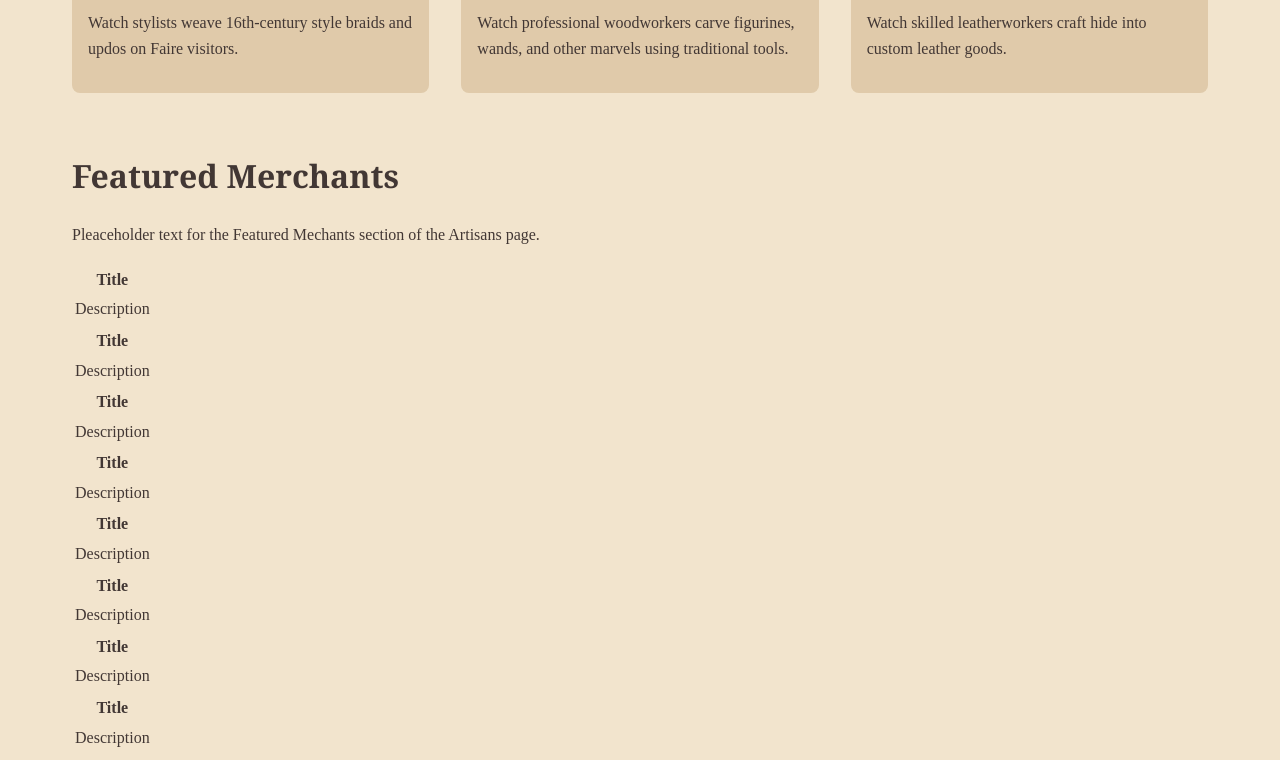
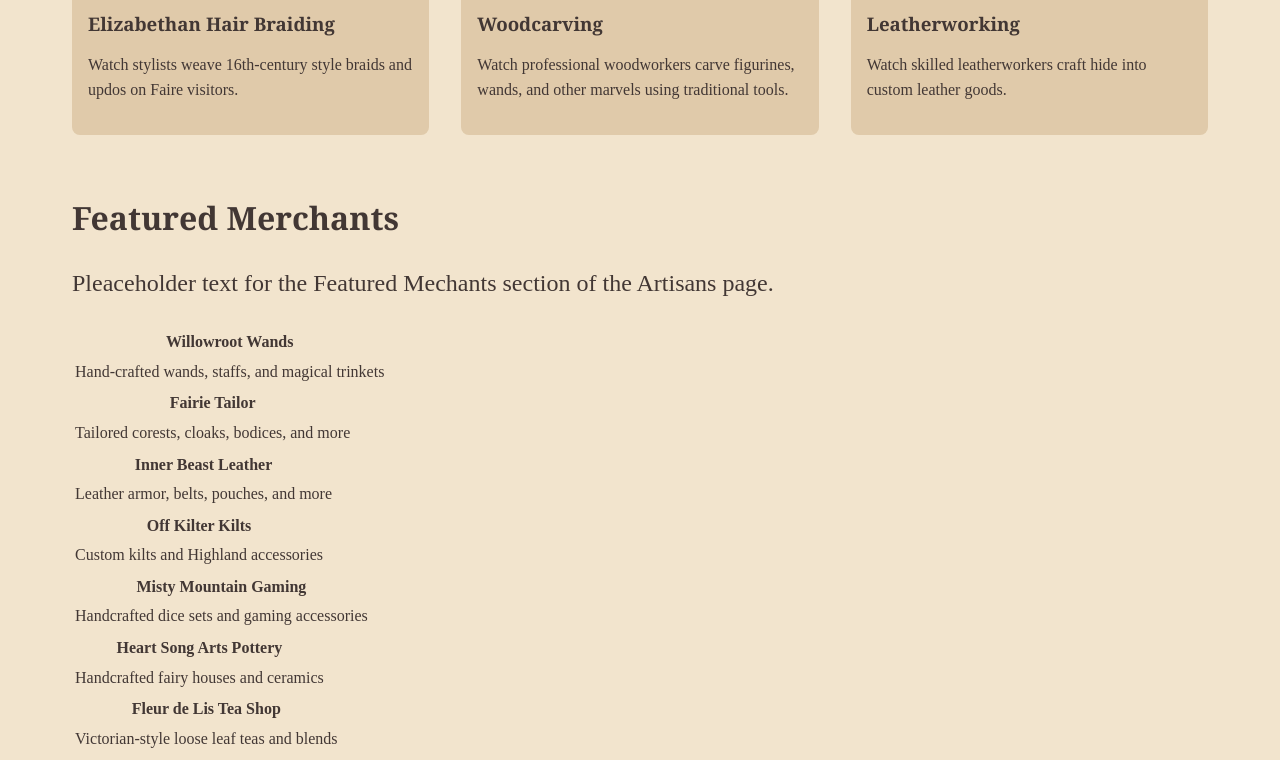
Before and after one commit to ashlynfirlik/Pennsylvania-Renaissance-Faire, a plain HTML site: page artisans.html in a window 1280 px wide. Shown: the part 2040-2800 px from the top of the page. Drawn offline with Linux system fonts and the light colour scheme; a web font is replaced by a local one.

Commit message:
text styling and replacing placeholder text

```diff
--- a/artisans.html
+++ b/artisans.html
@@ -31,7 +31,7 @@
     <main>
         <section>
             <h2>Workshops</h2>
-            <p>Placeholder text for the Workshops section of the Artisans page.</p>
+            <p class="description">Placeholder text for the Workshops section of the Artisans page.</p>
             <div class="workshop-grid">
                 <div class="card-container">
                     <article class="workshop-card">
@@ -88,7 +88,7 @@
         </section>
         <section>
             <h2>Demos</h2>
-            <p>Placeholder text for the Demos section of the Artisans page.</p>
+            <p class="description">Placeholder text for the Demos section of the Artisans page.</p>
             <div class="demo-grid">
                 <div class="card-container">
                     <article class="demo-card">
@@ -190,70 +190,70 @@
         </section>
         <section>
             <h2>Featured Merchants</h2>
-            <p>Pleaceholder text for the Featured Mechants section of the Artisans page.</p>
+            <p class="description">Pleaceholder text for the Featured Mechants section of the Artisans page.</p>
             <div>
                 <table>
                     <tr>
-                        <th>Title</th>
+                        <th>Willowroot Wands</th>
                     </tr>
                     <tr>
-                        <td>Description</td>
+                        <td>Hand-crafted wands, staffs, and magical trinkets</td>
                     </tr>
                 </table>
                 <table>
                     <tr>
-                        <th>Title</th>
+                        <th>Fairie Tailor</th>
                     </tr>
                     <tr>
-                        <td>Description</td>
+                        <td>Tailored corests, cloaks, bodices, and more</td>
                     </tr>
                 </table>
                 <table>
                     <tr>
-                        <th>Title</th>
+                        <th>Inner Beast Leather</th>
                     </tr>
                     <tr>
-                        <td>Description</td>
+                        <td>Leather armor, belts, pouches, and more</td>
                     </tr>
                 </table>
                 <table>
                     <tr>
-                        <th>Title</th>
+                        <th>Off Kilter Kilts</th>
                     </tr>
                     <tr>
-                        <td>Description</td>
+                        <td>Custom kilts and Highland accessories</td>
                     </tr>
                 </table>
                 <table>
                     <tr>
-                        <th>Title</th>
+                        <th>Misty Mountain Gaming</th>
                     </tr>
                     <tr>
-                        <td>Description</td>
+                        <td>Handcrafted dice sets and gaming accessories</td>
                     </tr>
                 </table>
                 <table>
                     <tr>
-                        <th>Title</th>
+                        <th>Heart Song Arts Pottery</th>
                     </tr>
                     <tr>
-                        <td>Description</td>
+                        <td>Handcrafted fairy houses and ceramics</td>
                     </tr>
                 </table>
                 <table>
                     <tr>
-                        <th>Title</th>
+                        <th>Fleur de Lis Tea Shop</th>
                     </tr>
                     <tr>
-                        <td>Description</td>
+                        <td>Victorian-style loose leaf teas and blends</td>
                     </tr>
                 </table>
                 <table>
                     <tr>
-                        <th>Title</th>
+                        <th>Dr. Toad Stool's Candy Emporium</th>
                     </tr>
                     <tr>
-                        <td>Description</td>
+                        <td>Old-world treats and candies</td>
                     </tr>
                 </table>
             </div>
--- a/style.css
+++ b/style.css
@@ -166,6 +166,19 @@
     .entrances-image-section img {
         max-width: 100%;
         height: auto;
+    }
+
+    .entrances-directions h3 {
+        margin-block-start: 0;
+    }
+
+    .about {
+        width: fit-content;
+        margin-inline: auto;
+    }
+
+    .description {
+        font-size: clamp(var(--font-sm), 2.5vw, var(--font-md));
     }
 
     .schedule-table {
```
Also changed, not shown: directions.html (+4 -4 lines), faq.html (+1 -1 lines), index.html (+3 -3 lines), tickets.html (+3 -3 lines).
